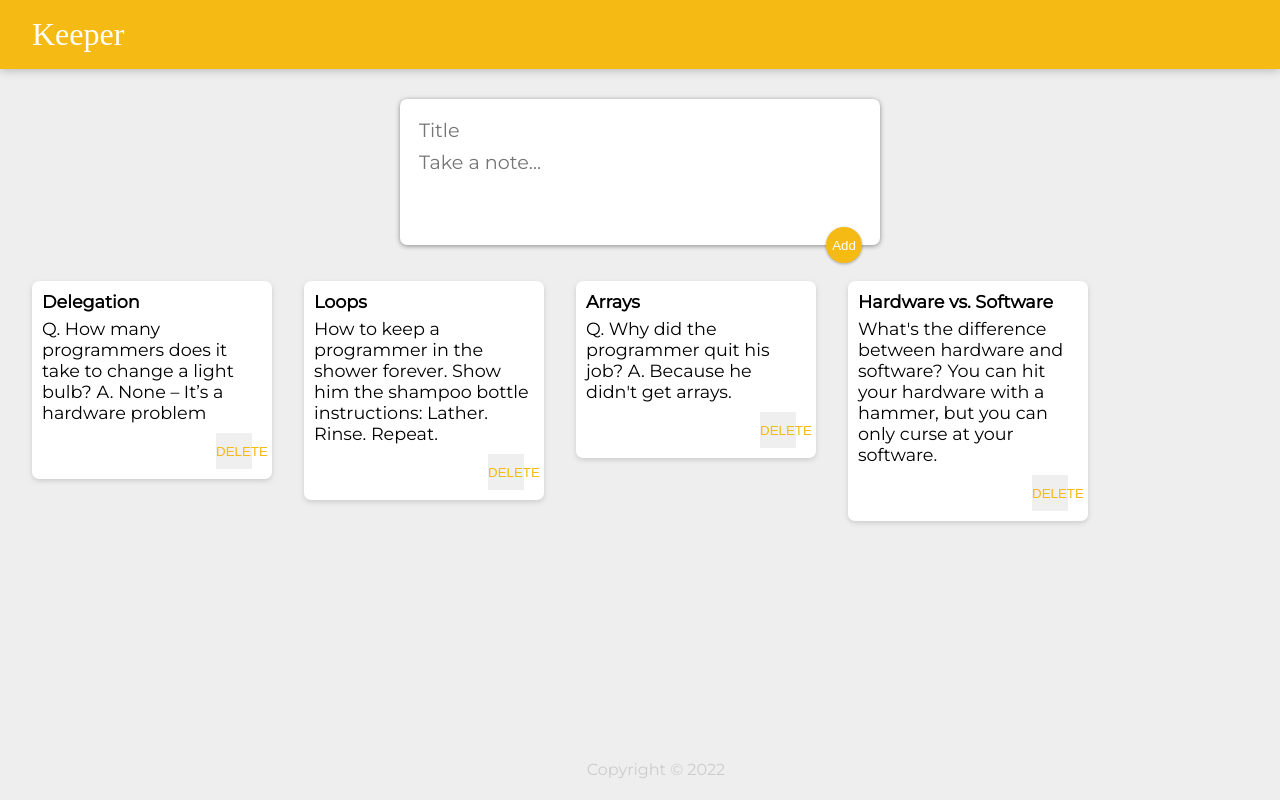
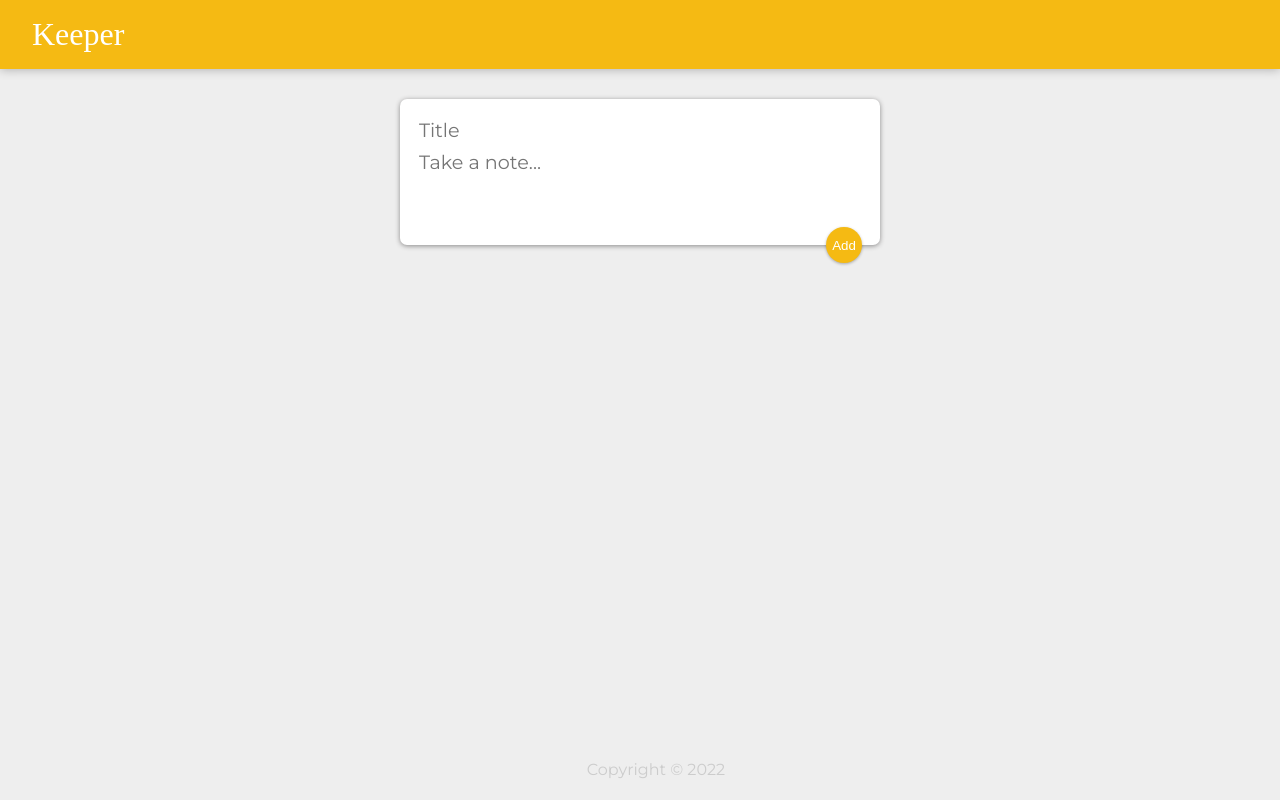
Before and after one commit to faheem4531/Keeper-App, a React (Create React App) app in the folder keeper-app/: page / in a window 1280 px wide. Built offline with nearby package versions, Linux system fonts and the light colour scheme; a web font is replaced by a local one.

Commit message:
4-Take array and render seperate Note components for each item

```diff
--- a/keeper-app/src/App.js
+++ b/keeper-app/src/App.js
@@ -3,7 +3,6 @@
 import Header from "./components/header/Header";
 import Footer from "./components/footer/Footer";
 import Note from "./components/note/Note";
-import Detail from "./components/note/Details";
 import InputArea from "./components/inputArea/InputArea";
 
 const App = () => {
@@ -21,14 +20,13 @@
     <div>
       <Header />
       <InputArea onAdd={addNote} />
-      {Detail.map(obj =>
-        <Note
-          key={obj.key}
-          heading={obj.title}
-          detail={obj.content}
+      {notes.map(noteItem => {
+        return <Note
+          title={noteItem.title}
+          content={noteItem.content}
         />
-      )
       }
+      )}
       <Footer />
     </div>
   );
--- a/keeper-app/src/components/note/Details.js
+++ /dev/null
@@ -1,29 +0,0 @@
-const Detail = [
-
-  {
-    key: 1,
-    title: "Delegation",
-    content:
-      "Q. How many programmers does it take to change a light bulb? A. None – It’s a hardware problem"
-  },
-  {
-    key: 2,
-    title: "Loops",
-    content:
-      "How to keep a programmer in the shower forever. Show him the shampoo bottle instructions: Lather. Rinse. Repeat."
-  },
-  {
-    key: 3,
-    title: "Arrays",
-    content:
-      "Q. Why did the programmer quit his job? A. Because he didn't get arrays."
-  },
-  {
-    key: 4,
-    title: "Hardware vs. Software",
-    content:
-      "What's the difference between hardware and software? You can hit your hardware with a hammer, but you can only curse at your software."
-  }
-];
-
-export default Detail
--- a/keeper-app/src/components/note/Note.js
+++ b/keeper-app/src/components/note/Note.js
@@ -3,8 +3,8 @@
 const Note = (prop) => {
     return (
         <div className="note">
-            <h1>{prop.heading}</h1>
-            <p>{prop.detail}</p>
+            <h1>{prop.title}</h1>
+            <p>{prop.content}</p>
             <button>DELETE</button>
         </div>
     )
```
